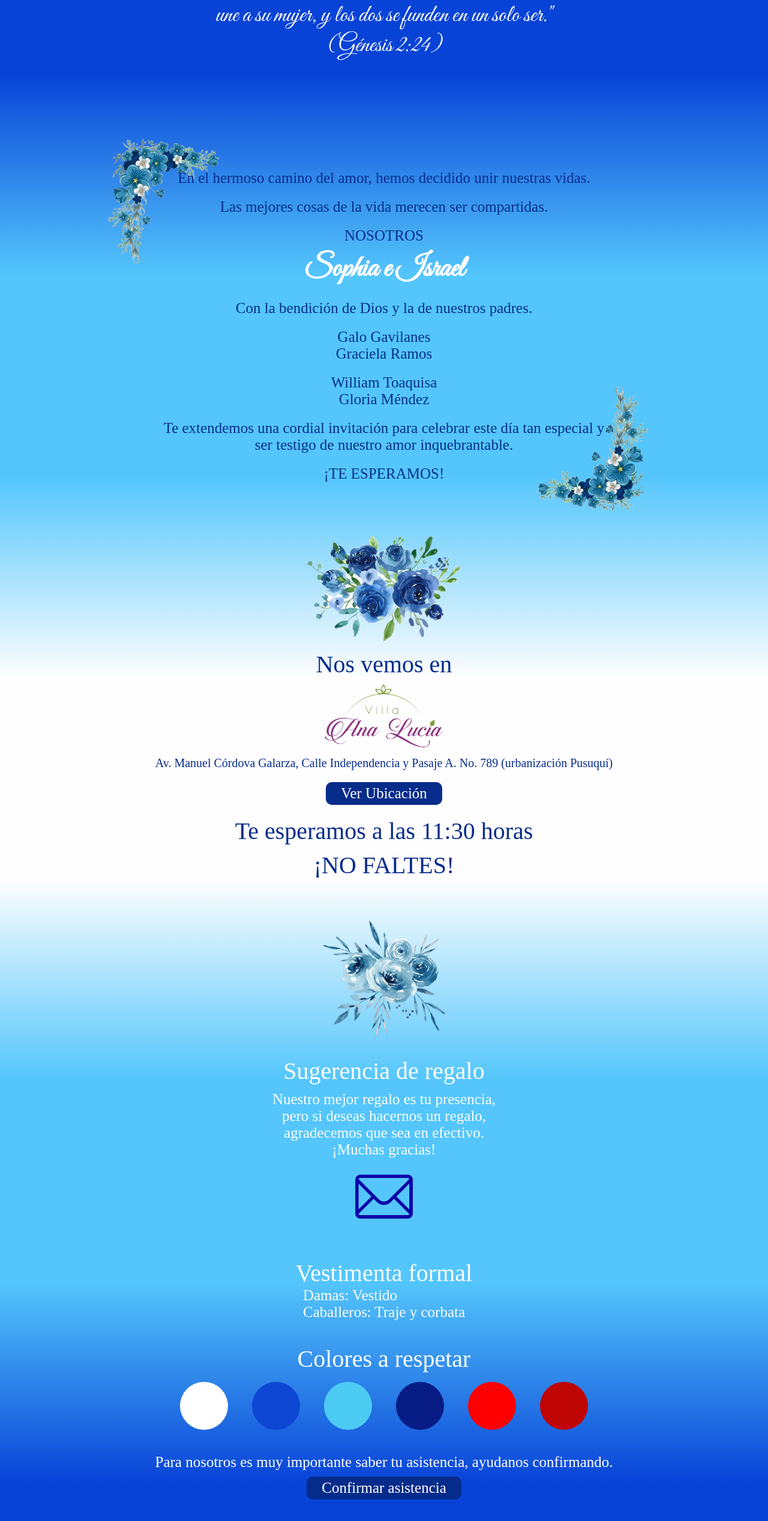
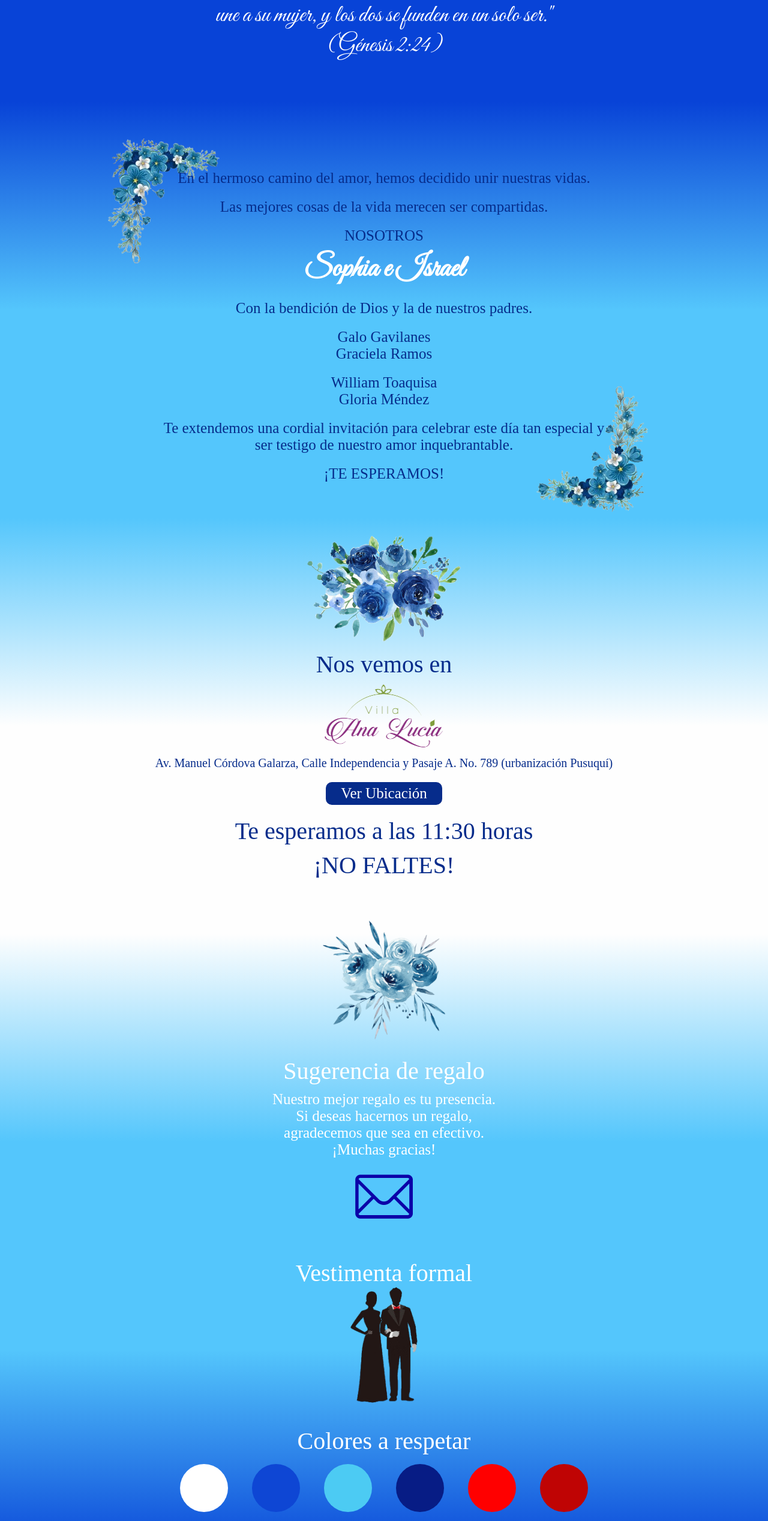
Before and after one commit to isratome/boda, a plain HTML site: page index.html in a window 1280 px wide. Shown: the part 1218-3754 px from the top of the page at 60% size. Drawn offline with Linux system fonts and the light colour scheme; a web font is replaced by a local one.

Commit message:
Add files via upload

```diff
--- a/index.html
+++ b/index.html
@@ -50,7 +50,8 @@
 
         <div class="invitacion">
             <img src="imagenes/flor_esquina.png" class="flor_esquina">
-            <p class="pInvitacion1">
+            <div class="pDivInvitacion">
+                <p class="pInvitacion1" class="pI1">
                     En el hermoso camino del amor, hemos decidido unir nuestras vidas.
                 </p>
                 <p class="pInvitacion1">
@@ -80,6 +81,7 @@
                 <p class="pInvitacion1">
                     ¡TE ESPERAMOS!
                 </p>
+            </div>
             <article class="aInvitacion">
                 <img src="imagenes/flor_esquina.png" class="flor_esquina2">
             </article>
@@ -115,8 +117,8 @@
                 Sugerencia de regalo
             </p>
             <p class="p2">
-                Nuestro mejor regalo es tu presencia,
-                pero si deseas hacernos un regalo,
+                Nuestro mejor regalo es tu presencia.
+                <br>Si deseas hacernos un regalo,
                 agradecemos que sea en efectivo.
                 <br>¡Muchas gracias!
             </p>
@@ -126,8 +128,8 @@
             <p class="p3">
                 Vestimenta formal
             </p>
-            <p class="p4">
-                Damas: Vestido <br>Caballeros: Traje y corbata
+            <p>
+                <img src="imagenes/vestimenta.png" class="vestimenta">
             </p>
             <p class="p5">
                 Colores a respetar
@@ -144,7 +146,7 @@
                 Para nosotros es muy importante saber tu asistencia, ayudanos confirmando.
             </p>
             <p>
-                <a href="https://api.whatsapp.com/send?phone=+593998165294&text=Hola,%20soy%20*NOMBRE%20Y%20APELLIDOS*.%20Quiero%20confirmar%20mi%20asistencia%20a%20vuestra%20boda%20del%20d%C3%ADa%2024%20de%20agosto.%20👰‍♀️👨‍⚖️🥳💍%20" target="_blank" class="link-ubi">Confirmar asistencia</a>
+                <a href="https://api.whatsapp.com/send?phone=+593998165294&text=%F0%9F%91%8B%20Hola,%20soy%20NOMBRE%20Y%20APELLIDOS.%20%20%F0%9F%98%83%20Quiero%20confirmar%20mi%20asistencia%20a%20vuestra%20boda%20del%20d%C3%ADa%2024%20de%20agosto.%C2%A0%20%F0%9F%91%B0%E2%80%8D%E2%99%80%F0%9F%A4%B5%F0%9F%92%8D%F0%9F%A5%82" target="_blank" class="link-ubi">Confirmar asistencia</a>
             </p>
             <p class="p9">
                 ¡Gracias por ser parte de esta historia de amor!
```
Lines whose indentation alone changed are shown as unchanged.
